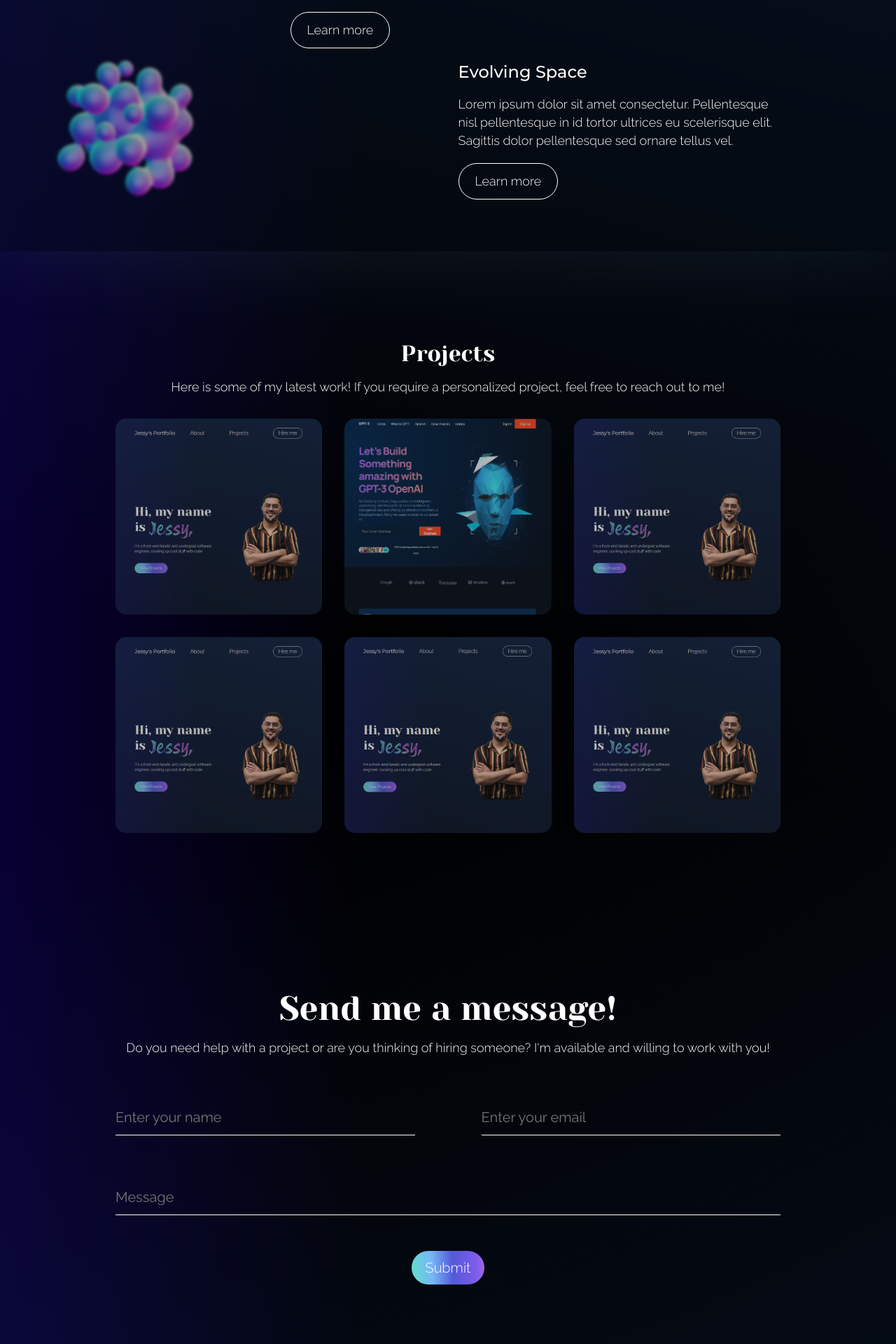
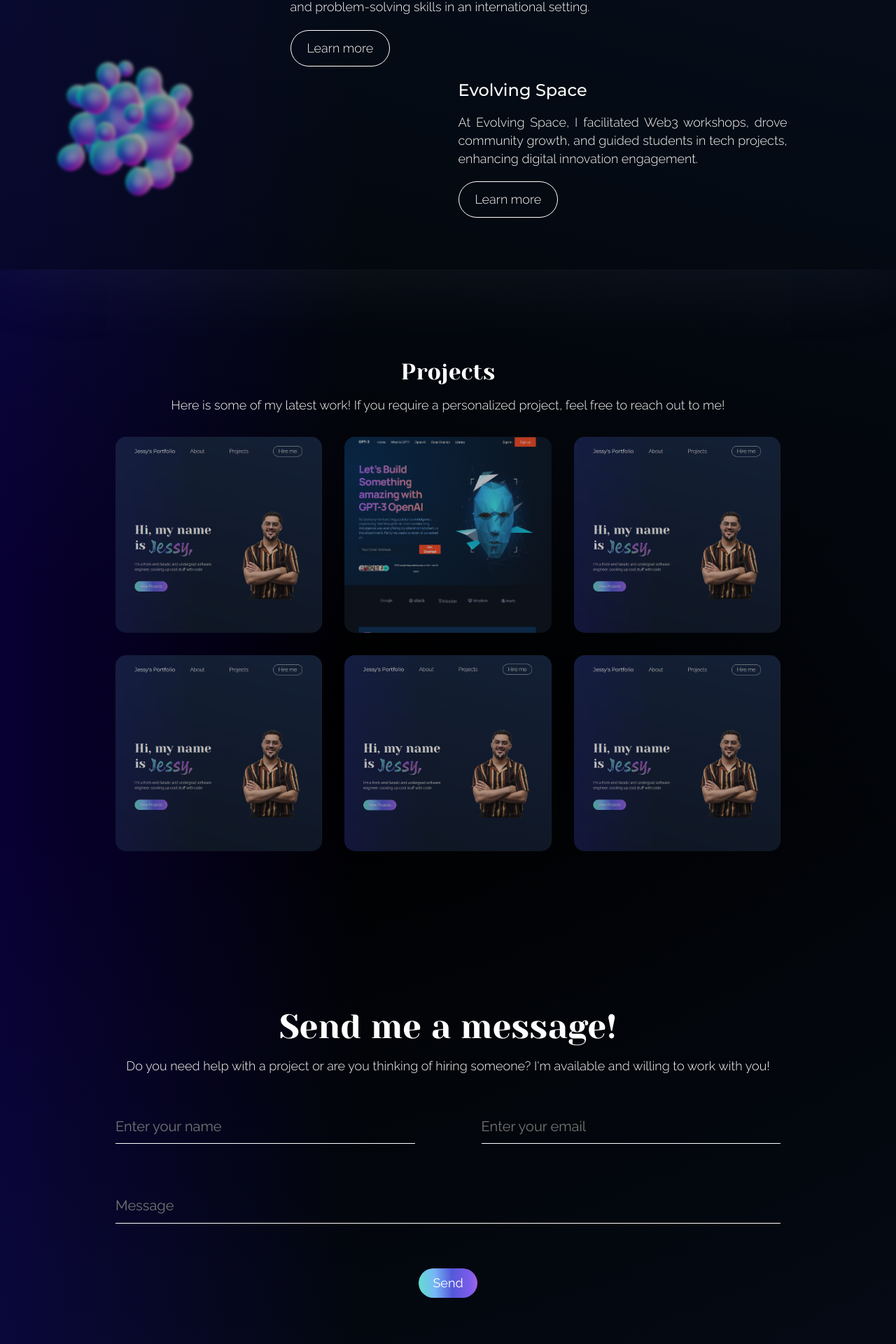
Before and after one commit to J3SSY-ANDU/my-portfolio, a React (Create React App) app: page / in a window 1280 px wide. Shown: the part 1471-3391 px from the top of the page at 70% size. Built offline with nearby package versions, Linux system fonts and the light colour scheme; a web font is replaced by a local one.

Commit message:
footer and update experiences and a few projects

```diff
--- a/src/components/experience/experience.css
+++ b/src/components/experience/experience.css
@@ -23,7 +23,7 @@
     font-weight: 300;
     font-size: 18px;
     line-height: 26px;
-
+    text-align: justify;
     color: #FFFFFF;
     width: 470px;
 }
--- a/src/components/project/Project.jsx
+++ b/src/components/project/Project.jsx
@@ -4,11 +4,11 @@ import './project.css';
 function Project({ title, backgroundImage, description, codeIn, link }) {
     return (
         <div className='portfolio__project' style={{background: `linear-gradient(0deg, rgba(30, 30, 30, 0.3), rgba(30, 30, 30, 0.3)), url(${backgroundImage})`, backgroundPosition: "center", backgroundSize: "cover"}}>
-            <div className='portfolio__project-container'>
+            <a href={link} className='portfolio__project-container'>
                 <h3>{title}</h3>
                 <p>{description}</p>
                 <p>{codeIn}</p>
-            </div>
+            </a>
         </div>
     )
 }
--- a/src/containers/experiences/Experiences.jsx
+++ b/src/containers/experiences/Experiences.jsx
@@ -8,15 +8,15 @@ import './experiences.css';
 const info = [
     {
         title: "Rumbus",
-        text: "Lorem ipsum dolor sit amet consectetur. Pellentesque nisl pellentesque in id tortor ultrices eu scelerisque elit. Sagittis dolor pellentesque sed ornare tellus vel."
+        text: "Collaborated on RUMBus, focusing on the development of user-friendly interfaces, including maps and notifications, to enhance the UPRM bus service app using React Native."
     },
     {
         title: "CPC",
-        text: "Lorem ipsum dolor sit amet consectetur. Pellentesque nisl pellentesque in id tortor ultrices eu scelerisque elit. Sagittis dolor pellentesque sed ornare tellus vel."
+        text: "Participating in the ICPC, I focused on C++ to tackle LeetCode-similar challenges, cultivating collaboration and problem-solving skills in an international setting."
     },
     {
         title: "Evolving Space",
-        text: "Lorem ipsum dolor sit amet consectetur. Pellentesque nisl pellentesque in id tortor ultrices eu scelerisque elit. Sagittis dolor pellentesque sed ornare tellus vel."
+        text: "At Evolving Space, I facilitated Web3 workshops, drove community growth, and guided students in tech projects, enhancing digital innovation engagement."
     }
 ]
 
--- a/src/containers/footer/Footer.jsx
+++ b/src/containers/footer/Footer.jsx
@@ -14,8 +14,8 @@ function Footer() {
                 </div>
                 <div className='portfolio__footer-container_links'>
 
-                    <a href='#'><img src={githubImage} /></a>
-                    <a href='#'><img src={envelopeImage}/></a>
+                    <a href='https://github.com/J3SSY-ANDU'><img src={githubImage} /></a>
+                    <a href='mailto:jessy.andujar@upr.edu'><img src={envelopeImage}/></a>
                     <a href='#'><img src={fileImage}/></a>
                 </div>
                 <p>University of Puerto Rico at Mayagüez</p>
--- a/src/containers/header/header.css
+++ b/src/containers/header/header.css
@@ -162,6 +162,13 @@
         width: 100%;
         left: 3rem;
     }
+
+    .portfolio__header-container_text i {
+        background: conic-gradient(from 117.19deg at 44.58% 50%, #C86CE2 -24.88deg, #61DFC3 48.1deg, #5358D9 95.61deg, #77B7F7 132.22deg, #68D3D3 195.5deg, #46D1B2 261.03deg, #7F5DEB 299.19deg, #C86CE2 335.12deg, #61DFC3 408.1deg);
+        -webkit-background-clip: text;
+        -webkit-text-fill-color: transparent;
+        background-clip: text;
+    }
 }
 
 @media screen and (max-width: 500px) {
@@ -204,4 +211,11 @@
         left: 0;
         z-index: -1;
     }
+
+    .portfolio__header-container_text i {
+        background: conic-gradient(from 117.19deg at 44.58% 50%, #C86CE2 -24.88deg, #61DFC3 48.1deg, #5358D9 95.61deg, #77B7F7 132.22deg, #68D3D3 195.5deg, #46D1B2 261.03deg, #7F5DEB 299.19deg, #C86CE2 335.12deg, #61DFC3 408.1deg);
+        -webkit-background-clip: text;
+        -webkit-text-fill-color: transparent;
+        background-clip: text;
+    }
 }
--- a/src/containers/hire-me/HireMe.jsx
+++ b/src/containers/hire-me/HireMe.jsx
@@ -1,7 +1,30 @@
 import React from 'react';
+import { useRef } from 'react';
+import emailjs from '@emailjs/browser';
 import './hire-me.css';
 
 function HireMe() {
+    const form = useRef();
+
+    const sendEmail = (e) => {
+        e.preventDefault();
+
+        emailjs
+        .sendForm('service_e09pdjb', 'template_cazkx69', form.current, {
+            publicKey: 'nW9rNMvcRVumig-gI',
+        })
+        .then(
+            (result) => {
+            console.log('SUCCESS!');
+            console.log(result.text);
+            e.target.reset();
+            },
+            (error) => {
+            console.log('FAILED...', error.text);
+            },
+        );
+    };
+
     return (
         <div className='portfolio__hireMe section__padding' id='hire-me'>
             <div className='portfolio__hireMe-container section__width'>
@@ -9,17 +32,19 @@ function HireMe() {
                     <h1>Send me a message!</h1>
                     <p>Do you need help with a project or are you thinking of hiring someone? I'm available and willing to work with you!</p>
                 </div>
-                <div className='portfolio__hireMe-container_input section__width'>
+                <form ref={form} onSubmit={sendEmail} className='portfolio__hireMe-container_input'>
                     <div>
-                        <input type='text' placeholder='Enter your name' />
-                        <input type='text' placeholder='Enter your email' />
+                        <input type="text" name="from_name" placeholder='Enter your name'/>
+                        <input type="email" name="user_email" placeholder='Enter your email'/>
                     </div>
                     <div>
-                        <input type='text' placeholder='Message' />
+                        <input type='textarea' name='message' placeholder='Message'/>
                     </div>
-                </div>
-                <p><a href='#'>Submit</a></p>
+
+                    <input type="submit" value="Send" className='gradient__button'/>
+                </form>
             </div>
+
         </div>
     )
 }
--- a/src/containers/hire-me/hire-me.css
+++ b/src/containers/hire-me/hire-me.css
@@ -18,6 +18,7 @@
     justify-content: space-between;
     align-items: center;
     margin-bottom: 4rem;
+    width: 100%;
 }
 
 .portfolio__hireMe-container_heading h1 {
@@ -45,6 +46,7 @@
     flex-direction: column;
     justify-content: center;
     align-items: center;
+    width: 100%;
 }
 .portfolio__hireMe-container_input div {
     display: flex;
@@ -52,6 +54,14 @@
     width: 100%;
     height: 50px;
     margin-bottom: 4rem;
+}
+
+.portfolio__hireMe-container_input > div:first-child {
+    flex: 1;
+}
+
+.portfolio__hireMe-container_input > div:last-child {
+    flex: 2;
 }
 
 .portfolio__hireMe-container_input div > input {
@@ -64,17 +74,26 @@
     width: 45%;
 }
 
-.portfolio__hireMe-container_input > div:last-child input {
+.portfolio__hireMe-container_input div:first-child > input {
+    padding-bottom: 0.75rem;
+}
+
+.portfolio__hireMe-container_input input[type="textarea"] {
     width: 100%;
 }
 
-.portfolio__hireMe-container > p:last-child {
+.gradient__button {
+    all: unset;
     font-family: 'Raleway';
-    font-weight: 300;
-    font-size: 20px;
-    line-height: 23px;
+    font-weight: 400;
+    font-size: 18px;
+    line-height: 26px;
 
     color: #FFFFFF;
+    padding: 0.5rem 1.25rem;
+    background: radial-gradient(117.2% 787.56% at -7.6% 100%, #5EE4C6 3.5%, #77B7F7 31%, #5358D9 55.5%, #7F5DEB 83%, #C86CE2 100%) /* warning: gradient uses a rotation that is not supported by CSS and may not behave as expected */;
+    border-radius: 30px;
+    cursor: pointer;
 }
 
 .portfolio__hireMe-container a {
--- a/src/containers/navbar/navbar.css
+++ b/src/containers/navbar/navbar.css
@@ -146,4 +146,9 @@
         font-size: 12px;
         line-height: 14px;
     }
+
+    .portfolio__navbar-links_container p:last-child {
+        border: none;
+        text-align: left;
+    }
 }
--- a/src/containers/projects/Projects.jsx
+++ b/src/containers/projects/Projects.jsx
@@ -8,9 +8,9 @@ const projectsList = {
     projects: [ {
             title: "Portfolio",
             backgroundImage: portfolioImage,
-            description: "Lorem ipsum dolor sit amet consectetur. Pellentesque nisl pellentesque in id tortor ultrices eu scelerisque elit.",
-            codeIn: "React / JSX",
-            link: ''
+            description: "My portfolio encapsulates my passion as a front-end fanatic and software engineering student. It features a personal introduction and showcases my most recent projects.",
+            codeIn: "React JS",
+            link: '#'
         },
         {
             title: "GPT-3",
```
Also changed, not shown: package.json (+7 -0 lines), 1 other file (tests, documents, lock files or other folders).
